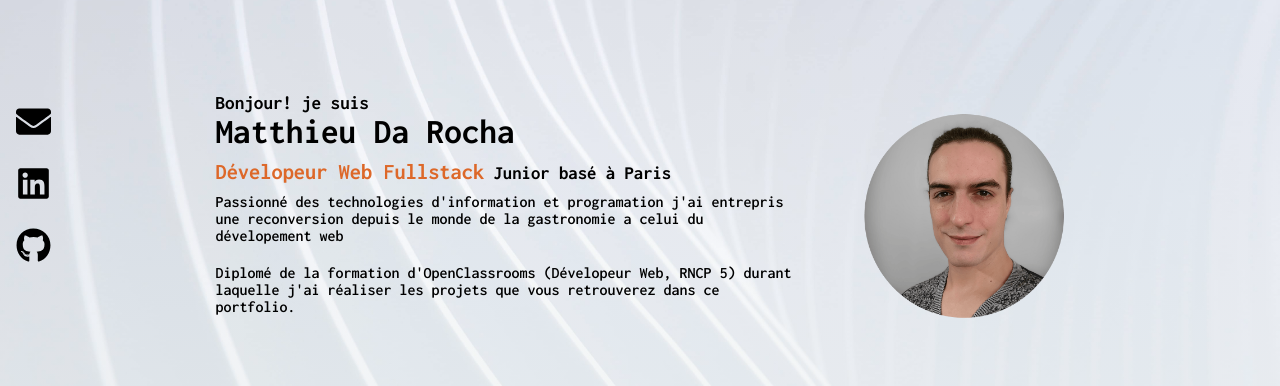
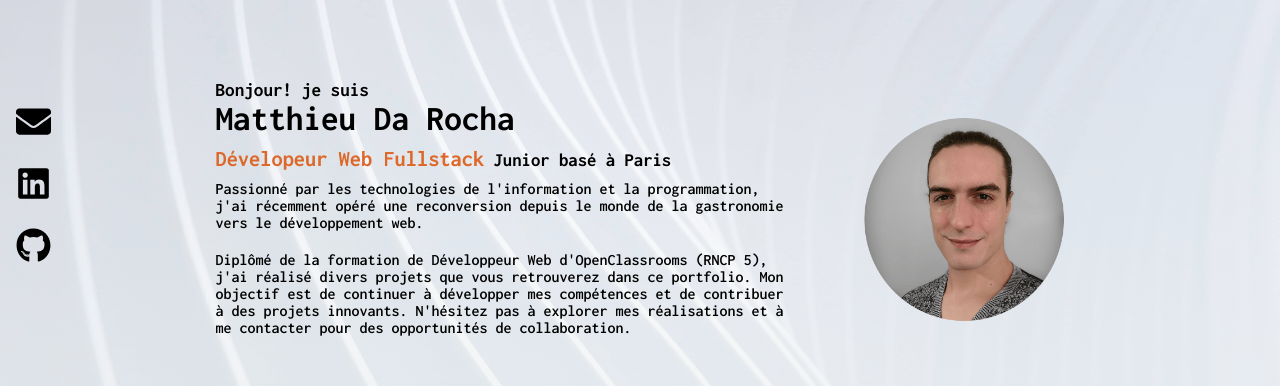
Before and after one commit to Docstone/portfolio, a React (Create React App) app: page / in a window 1280 px wide. Shown: the top 386 px of the page. Built offline with nearby package versions, Linux system fonts and the light colour scheme.

Commit message:
Text Intro

```diff
--- a/src/Components/Header/Header.jsx
+++ b/src/Components/Header/Header.jsx
@@ -11,8 +11,8 @@ export const Header = () => {
                 <h1>Bonjour! je suis</h1>
                 <h2>Matthieu Da Rocha</h2>
                 <h3><span>Dévelopeur Web Fullstack</span> Junior basé à Paris</h3>
-                <p>Passionné des technologies d'information et programation j'ai entrepris une reconversion depuis le monde de la gastronomie a celui du dévelopement web</p>
-                <p>Diplomé de la formation d'OpenClassrooms (Dévelopeur Web, RNCP 5) durant laquelle j'ai réaliser les projets que vous retrouverez dans ce portfolio.</p>
+                <p>Passionné par les technologies de l'information et la programmation, j'ai récemment opéré une reconversion depuis le monde de la gastronomie vers le développement web.</p>
+                <p>Diplômé de la formation de Développeur Web d'OpenClassrooms (RNCP 5), j'ai réalisé divers projets que vous retrouverez dans ce portfolio. Mon objectif est de continuer à développer mes compétences et de contribuer à des projets innovants. N'hésitez pas à explorer mes réalisations et à me contacter pour des opportunités de collaboration.</p>
             </div>
             <div className="faceWrap">
                 <img src={face} alt="my face" />
```
